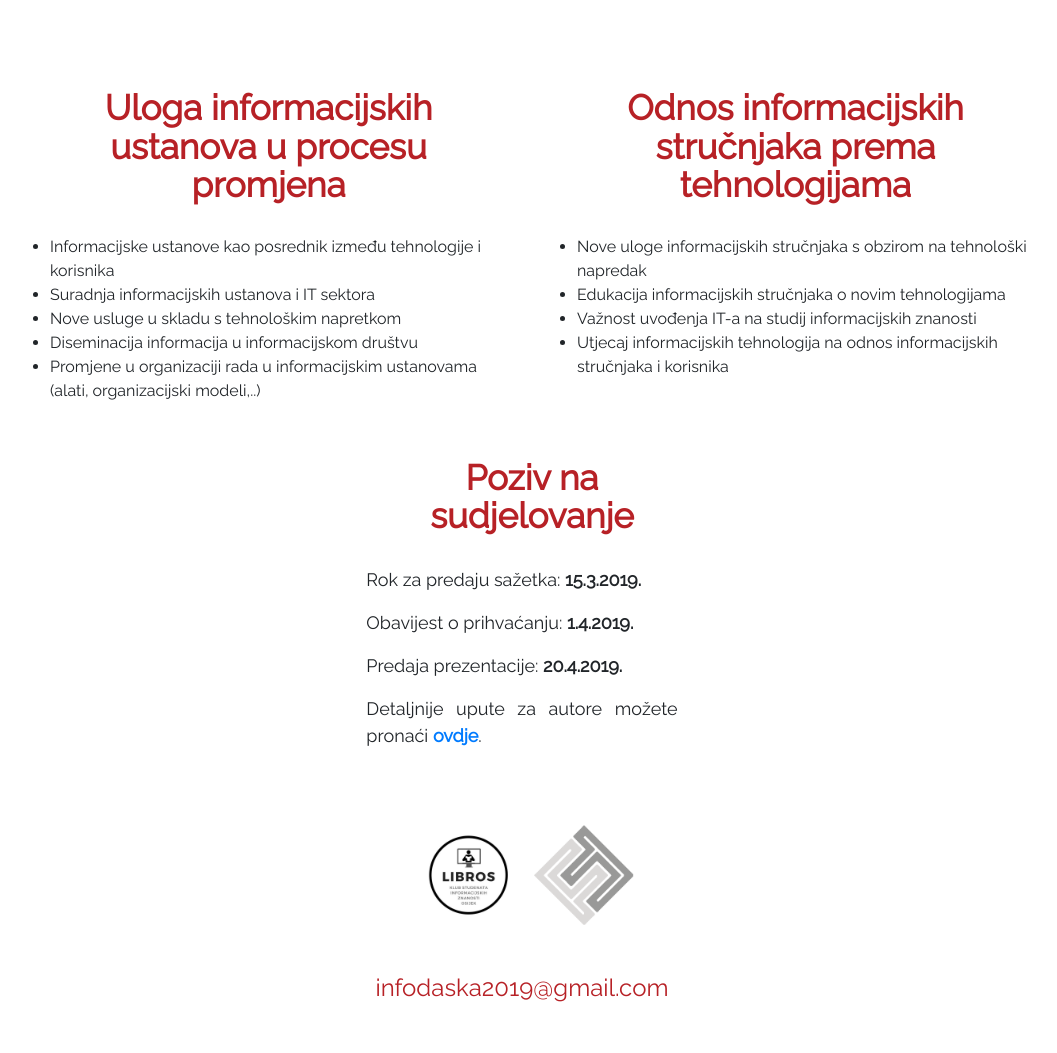
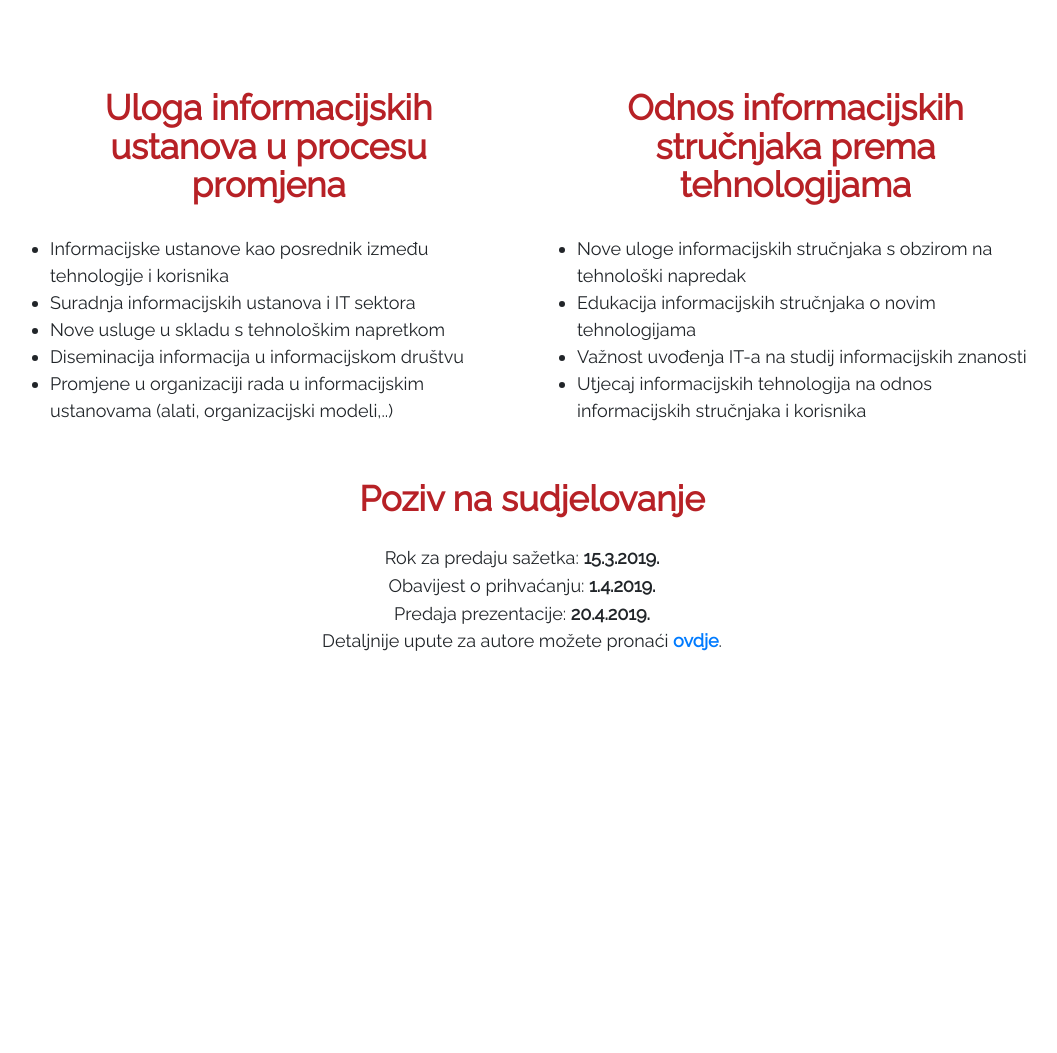
Before and after one commit to Cvijetin/InfoDASKA, a PHP site: page / in a window 1280 px wide. Shown: the part 745-1798 px from the top of the page, without its empty margins (118-1175 px from the left). After the commit the page ends 1396 px from the top, so only its background shows below. Run offline with PHP 8.4, Linux system fonts and the light colour scheme; some libraries are stand-ins or nearby versions.

Commit message:
update frontend

```diff
--- a/WEB/css/style.css
+++ b/WEB/css/style.css
@@ -395,9 +395,13 @@ INDEX
 */
 
 
+h5{
+  font-size: 18px;
+}
 
-
-
+li{
+  font-size: 18px;
+}
 
 p {
   font-family: 'Raleway';
@@ -415,6 +419,8 @@ margin-top: 50px;
 font-family: 'Raleway';
 color: #b72126;
 text-align: center;
+font-size: 20px;
+font-weight: bold;
 }
 
 
--- a/WEB/index.html
+++ b/WEB/index.html
@@ -38,11 +38,11 @@
         <a class="nav-link" href="#">Program</a>
       </div> -->
   </header>
-  <div class="logo_center">
+  <div class="logo_center" id="logo">
     <img src="img/daskalogo.png">
   </div>
   <div class="row">
-    <div class="col-lg-4">
+    <div class="col-lg-4" id="about">
       <h1>O konferenciji</h1>
       <p><strong>InfoDASKA</strong> studentska je konferencija započela 2008.godine pod nazivom Dani mladih
         knjižničara. Konferencija se održava jednom godišnje, naizmjenično u Zadru, Osijeku i Zagrebu, a na njoj
@@ -50,13 +50,13 @@
       </p>
     </div>
 
-    <div class="col-lg-4">
+    <div class="col-lg-4" id="info">
       <h1>InfoDASKA 2019</h1>
       <p><strong>InfoDASKA 2019</strong> održat će se na Filozofskom fakultetu u Osijeku. Ogranizatori konferencije su
         studenti s Odsjeka za infromacijske znanosti te članovi kluba studenata infromacijskih znanosti Libros.
         Konferencija će se održati od 10. do 11. svibnja 2019. godine.</p>
     </div>
-    <div class="col-lg-4">
+    <div class="col-lg-4" id="theme">
       <h1>Tema konferencije</h1>
       <p>Tema ovogodišnje InfoDASKA-e je <strong>Informacijska tehnologija kao pokretač promjena</strong>.
         Što uključuje dvije podteme: Uloga informacijskih ustanova u procesu promjena i odnos informacijskih stručnjaka
@@ -64,7 +64,7 @@
       </p>
     </div>
   </div>
-  <div class="double ">
+  <div class="double" id="themes">
     <div class="row pading">
       <div class="col-lg-6 ">
         <h1><strong>Uloga informacijskih ustanova u procesu promjena</strong></h1>
@@ -91,16 +91,16 @@
 
 
 
-  <div class="col-lg-4 cfp pading">
+  <div class="cfp pading" id="cfp">
 
     <h1><strong>Poziv na sudjelovanje</strong></h1>
-    <p>Rok za predaju sažetka: <strong>15.3.2019. </strong></p>
-    <p>Obavijest o prihvaćanju: <strong>1.4.2019. </strong></p>
-    <p>Predaja prezentacije: <strong>20.4.2019. </strong></p>
-    <p>Detaljnije upute za autore možete pronaći <strong><a href="doc/call-for-papers.pdf">ovdje</a></strong>.</p>
+    <h5>Rok za predaju sažetka: <strong>15.3.2019. </strong></h5>
+    <h5>Obavijest o prihvaćanju: <strong>1.4.2019. </strong></h5>
+    <h5>Predaja prezentacije: <strong>20.4.2019. </strong></h5>
+    <h5>Detaljnije upute za autore možete pronaći <strong><a href="doc/call-for-papers.pdf">ovdje</a></strong>.</h5>
   </div>
 
-  <footer class="footer_text pading">
+  <footer class="footer_text pading" id="footer">
     <div class="pad-bottom">
       <a href="https://www.facebook.com/klublibros/"> <img class="icon3" width="100px" height="100px" src="img/libros_logo.jpg"> </a>
       <a href="http://www.ffos.unios.hr/"> <img class="icon3" width="100px" height="100px" src="img/ffos.png"> </a>
--- a/WEB/js/skripta.js
+++ b/WEB/js/skripta.js
@@ -230,3 +230,26 @@ function trazi(){
 		postaviNaTablicu(jsonData);
 	});
 }
+
+
+$(document).ready(function() {
+
+	// Hide the div
+	$("#logo").hide();
+	$("#about").hide();
+	$("#info").hide();
+	$("#theme").hide();
+	$("#themes").hide();
+	$("#cfp").hide();
+	$("#footer").hide();
+
+	// Show the div in 5s themes
+	$("#logo").delay(1000).fadeIn('slow').delay(200);
+	$("#about").delay(2000).fadeIn(500);
+	$("#info").delay(3000).fadeIn(500);
+	$("#theme").delay(4000).fadeIn(500);
+	$("#themes").delay(5000).fadeIn(500);
+	$("#cfp").delay(6000).fadeIn(500);
+	$("#footer").delay(7000).fadeIn(500);
+
+});
```
